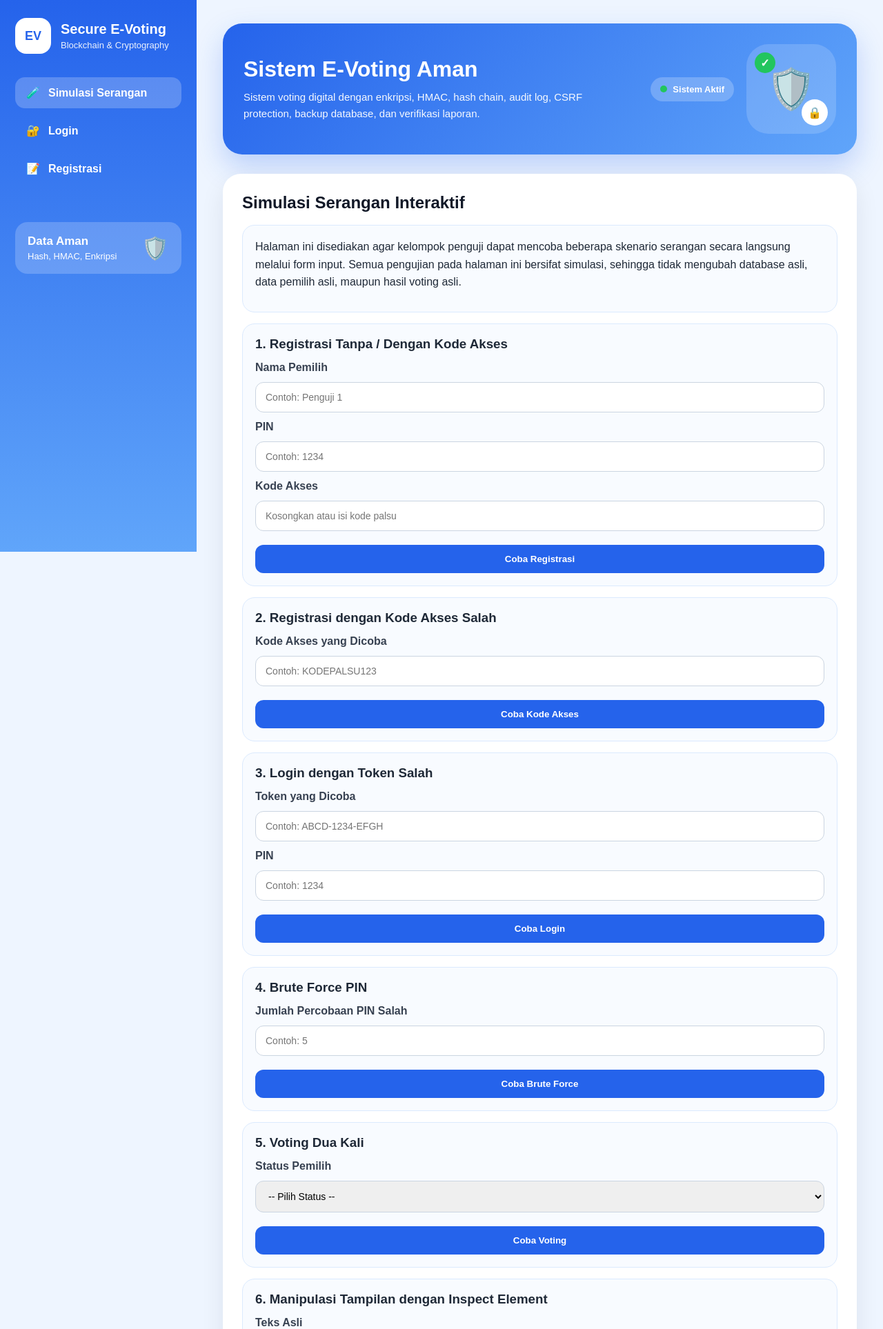
After one commit to farhmel7/E-voting-krip, a Flask app: page /simulasi-serangan in a window 1280 px wide. The commit adds this page. Shown: the top 1927 px of the page at 69% size. Run offline with Flask 3, Linux system fonts and the light colour scheme; parts of the project's set-up code (start-up, migrations or seed data) failed here and were passed over.

Commit message:
Tambah simulasi serangan interaktif

```diff
--- a/app.py
+++ b/app.py
@@ -31,8 +31,8 @@ system = SecureEVotingSystem()
 
 ADMIN_USERNAME = "admin"
 
-ADMIN_PASSWORD_SALT = "896f08c38fad047bc318e5b6ae11cb42"
-ADMIN_PASSWORD_HASH = "b5b8e38bc0e497fe888b93dcf8bad0da5726c93ac04430ffe977523d1cafc0d9"
+ADMIN_PASSWORD_SALT = "d3ce0cee158933cd58bcd58620d494d1"
+ADMIN_PASSWORD_HASH = "991ebcfd2f7255539c8808bd9f7e4650e3f911ec5232ead299ffefc8fc92726b"
 
 MAX_LOGIN_ATTEMPTS = 5
 LOCK_TIME_SECONDS = 300
@@ -366,9 +366,18 @@ def profile():
         flash("Data pemilih tidak ditemukan. Silakan login ulang.", "error")
         return redirect(url_for("login"))
 
+    safe_voter = {
+        "voter_id": voter["voter_id"],
+        "name": voter["name"],
+        "has_voted": voter["has_voted"],
+        "created_at": voter["created_at"],
+        "failed_login_count": voter["failed_login_count"],
+        "locked_until": voter["locked_until"]
+    }
+
     return render_template(
         "profile.html",
-        voter=voter
+        voter=safe_voter
     )
 
 
@@ -378,6 +387,286 @@ def candidates():
     return render_template(
         "candidates.html",
         candidates=system.candidates
+    )
+
+
+@app.route("/simulasi-serangan", methods=["GET", "POST"])
+def simulasi_serangan():
+    result = None
+
+    if request.method == "POST":
+        attack_type = request.form.get("attack_type", "").strip()
+
+        if attack_type == "registrasi_tanpa_kode":
+            nama = request.form.get("nama", "").strip()
+            pin = request.form.get("pin", "").strip()
+            kode_akses = request.form.get("kode_akses", "").strip()
+
+            if not kode_akses:
+                status = "Serangan Gagal"
+                message = "Registrasi ditolak karena kode akses pemilih kosong."
+            else:
+                if hmac.compare_digest(kode_akses, VOTER_ACCESS_CODE):
+                    status = "Kode Benar"
+                    message = "Kode akses benar. Pada sistem asli, registrasi dapat dilanjutkan."
+                else:
+                    status = "Serangan Gagal"
+                    message = "Kode akses salah. Registrasi tetap ditolak."
+
+            result = {
+                "title": "Percobaan Registrasi Tanpa / Dengan Kode Akses",
+                "status": status,
+                "message": message,
+                "technical": (
+                    f"Nama yang dicoba: {nama or '-'}\n"
+                    f"PIN yang dicoba: {'*' * len(pin) if pin else '-'}\n"
+                    f"Kode akses yang dicoba: {kode_akses or '-'}\n\n"
+                    f"Pada sistem asli, registrasi hanya berhasil jika kode akses sesuai dengan kode resmi.\n"
+                    f"Simulasi ini tidak menyimpan data ke database."
+                )
+            }
+
+        elif attack_type == "kode_akses_salah":
+            kode_akses = request.form.get("kode_akses_salah", "").strip()
+
+            if not kode_akses:
+                status = "Serangan Gagal"
+                message = "Kode akses kosong. Registrasi ditolak."
+            elif hmac.compare_digest(kode_akses, VOTER_ACCESS_CODE):
+                status = "Kode Benar"
+                message = "Kode akses cocok. Pada sistem asli, registrasi dapat dilanjutkan."
+            else:
+                status = "Serangan Gagal"
+                message = "Kode akses salah. Registrasi ditolak."
+
+            result = {
+                "title": "Percobaan Registrasi dengan Kode Akses",
+                "status": status,
+                "message": message,
+                "technical": (
+                    f"Kode akses yang dicoba: {kode_akses or '-'}\n\n"
+                    f"Sistem membandingkan kode akses menggunakan hmac.compare_digest.\n"
+                    f"Jika kode tidak cocok, akun pemilih tidak dibuat."
+                )
+            }
+
+        elif attack_type == "token_salah":
+            token = request.form.get("token_palsu", "").strip()
+            pin = request.form.get("pin_token", "").strip()
+
+            token_normalized = token.replace("-", "").replace(" ", "").upper()
+
+            if token_normalized:
+                token_hash = hashlib.sha256(token_normalized.encode()).hexdigest()
+            else:
+                token_hash = "-"
+
+            result = {
+                "title": "Percobaan Login dengan Token Salah",
+                "status": "Serangan Gagal",
+                "message": "Login ditolak karena token tidak ditemukan pada database.",
+                "technical": (
+                    f"Token yang dicoba: {token or '-'}\n"
+                    f"PIN yang dicoba: {'*' * len(pin) if pin else '-'}\n\n"
+                    f"Token setelah dinormalisasi:\n{token_normalized or '-'}\n\n"
+                    f"Hash token simulasi:\n{token_hash}\n\n"
+                    f"Pada sistem asli, hash token dicocokkan dengan token_hash di database.\n"
+                    f"Jika hash tidak cocok, login ditolak."
+                )
+            }
+
+        elif attack_type == "pin_salah":
+            jumlah_percobaan = request.form.get("jumlah_percobaan", "0").strip()
+
+            try:
+                jumlah_percobaan = int(jumlah_percobaan)
+            except ValueError:
+                jumlah_percobaan = 0
+
+            if jumlah_percobaan >= 5:
+                status = "Akun Terkunci"
+                message = "PIN salah sebanyak 5 kali atau lebih. Akun dikunci sementara."
+            elif jumlah_percobaan <= 0:
+                status = "Input Tidak Valid"
+                message = "Jumlah percobaan harus lebih dari 0."
+            else:
+                status = "Login Ditolak"
+                sisa = 5 - jumlah_percobaan
+                message = f"PIN salah. Sisa percobaan sebelum akun terkunci: {sisa}"
+
+            result = {
+                "title": "Percobaan Brute Force PIN",
+                "status": status,
+                "message": message,
+                "technical": (
+                    f"Jumlah percobaan PIN salah: {jumlah_percobaan}\n\n"
+                    f"Sistem asli memiliki batas maksimal 5 percobaan PIN salah.\n"
+                    f"Jika mencapai 5 kali, akun pemilih dikunci sementara selama 5 menit."
+                )
+            }
+
+        elif attack_type == "voting_ganda":
+            status_voting = request.form.get("status_voting", "").strip()
+
+            if status_voting == "sudah":
+                status = "Serangan Gagal"
+                message = "Voting kedua ditolak karena pemilih sudah pernah melakukan voting."
+            elif status_voting == "belum":
+                status = "Voting Diizinkan"
+                message = "Pemilih belum voting, sehingga pada sistem asli pemilih masih boleh melakukan voting."
+            else:
+                status = "Input Tidak Valid"
+                message = "Status voting belum dipilih."
+
+            result = {
+                "title": "Percobaan Voting Dua Kali",
+                "status": status,
+                "message": message,
+                "technical": (
+                    f"Status voting yang disimulasikan: {status_voting or '-'}\n\n"
+                    f"Sistem asli memeriksa kolom has_voted.\n"
+                    f"Jika has_voted = 1, sistem menolak voting kedua."
+                )
+            }
+
+        elif attack_type == "inspect_element":
+            teks_asli = request.form.get("teks_asli", "").strip()
+            teks_edit = request.form.get("teks_edit", "").strip()
+
+            result = {
+                "title": "Percobaan Manipulasi Tampilan dengan Inspect Element",
+                "status": "Bukan Celah Server",
+                "message": "Tampilan bisa diedit sementara di browser, tetapi data asli server tidak berubah.",
+                "technical": (
+                    f"Teks asli di halaman:\n{teks_asli or '-'}\n\n"
+                    f"Teks yang diedit lewat browser:\n{teks_edit or '-'}\n\n"
+                    f"Perubahan ini hanya terjadi di sisi client/browser.\n"
+                    f"Setelah halaman di-refresh, tampilan kembali mengikuti data asli dari server."
+                )
+            }
+
+        elif attack_type == "manipulasi_hmac":
+            vote_asli = request.form.get("vote_asli", "").strip()
+            vote_manipulasi = request.form.get("vote_manipulasi", "").strip()
+
+            demo_key = b"demo_hmac_key"
+
+            original_data = f"vote={vote_asli}".encode()
+            tampered_data = f"vote={vote_manipulasi}".encode()
+
+            original_hmac = hmac.new(
+                demo_key,
+                original_data,
+                hashlib.sha256
+            ).hexdigest()
+
+            tampered_hmac = hmac.new(
+                demo_key,
+                tampered_data,
+                hashlib.sha256
+            ).hexdigest()
+
+            if hmac.compare_digest(original_hmac, tampered_hmac):
+                status = "Tidak Ada Perubahan"
+                message = "Data tidak berubah, sehingga HMAC masih sama."
+            else:
+                status = "Manipulasi Terdeteksi"
+                message = "Data suara berubah, sehingga HMAC hasil hitung ulang tidak cocok dengan HMAC asli."
+
+            result = {
+                "title": "Percobaan Manipulasi HMAC-SHA256",
+                "status": status,
+                "message": message,
+                "technical": (
+                    f"Vote asli: {vote_asli or '-'}\n"
+                    f"Vote manipulasi: {vote_manipulasi or '-'}\n\n"
+                    f"HMAC data asli:\n{original_hmac}\n\n"
+                    f"HMAC setelah manipulasi:\n{tampered_hmac}\n\n"
+                    f"Jika HMAC berbeda, berarti data sudah berubah."
+                )
+            }
+
+        elif attack_type == "hash_chain":
+            vote_asli = request.form.get("hash_vote_asli", "").strip()
+            vote_edit = request.form.get("hash_vote_edit", "").strip()
+
+            block_asli = {
+                "index": 1,
+                "vote": vote_asli,
+                "previous_hash": "GENESIS_HASH"
+            }
+
+            hash_asli = hashlib.sha256(
+                json.dumps(block_asli, sort_keys=True).encode()
+            ).hexdigest()
+
+            block_edit = {
+                "index": 1,
+                "vote": vote_edit,
+                "previous_hash": "GENESIS_HASH"
+            }
+
+            hash_edit = hashlib.sha256(
+                json.dumps(block_edit, sort_keys=True).encode()
+            ).hexdigest()
+
+            if hmac.compare_digest(hash_asli, hash_edit):
+                status = "Tidak Ada Perubahan"
+                message = "Isi blok tidak berubah, sehingga hash tetap sama."
+            else:
+                status = "Manipulasi Terdeteksi"
+                message = "Isi blok berubah, sehingga hash blok ikut berubah."
+
+            result = {
+                "title": "Percobaan Manipulasi Hash Chain",
+                "status": status,
+                "message": message,
+                "technical": (
+                    f"Blok asli:\n{json.dumps(block_asli, indent=4)}\n\n"
+                    f"Hash blok asli:\n{hash_asli}\n\n"
+                    f"Blok setelah diedit:\n{json.dumps(block_edit, indent=4)}\n\n"
+                    f"Hash setelah diedit:\n{hash_edit}"
+                )
+            }
+
+        elif attack_type == "edit_laporan":
+            laporan_asli = request.form.get("laporan_asli", "").strip()
+            laporan_edit = request.form.get("laporan_edit", "").strip()
+
+            hash_asli = hashlib.sha256(laporan_asli.encode()).hexdigest()
+            hash_edit = hashlib.sha256(laporan_edit.encode()).hexdigest()
+
+            if hmac.compare_digest(hash_asli, hash_edit):
+                status = "Laporan Tidak Berubah"
+                message = "Hash masih sama karena isi laporan tidak berubah."
+            else:
+                status = "Manipulasi Terdeteksi"
+                message = "Isi laporan berubah, sehingga hash laporan ikut berubah."
+
+            result = {
+                "title": "Percobaan Edit Laporan CSV",
+                "status": status,
+                "message": message,
+                "technical": (
+                    f"Isi laporan asli:\n{laporan_asli or '-'}\n\n"
+                    f"Hash laporan asli:\n{hash_asli}\n\n"
+                    f"Isi laporan setelah diedit:\n{laporan_edit or '-'}\n\n"
+                    f"Hash setelah diedit:\n{hash_edit}\n\n"
+                    f"Pada sistem asli, laporan juga dilindungi dengan digital signature RSA."
+                )
+            }
+
+        else:
+            result = {
+                "title": "Simulasi Tidak Valid",
+                "status": "Gagal",
+                "message": "Jenis simulasi tidak dikenali.",
+                "technical": "-"
+            }
+
+    return render_template(
+        "simulasi_serangan.html",
+        result=result
     )
 
 
@@ -663,9 +952,8 @@ def verify_report():
 @admin_required
 def uji_manipulasi():
     if not ENABLE_TAMPER_DEMO:
-        pass  # demo manipulasi diaktifkan
-        # # flash("Fitur uji manipulasi sedang dinonaktifkan.", "error")
-        # # return redirect(url_for("verify"))
+        flash("Fitur uji manipulasi sedang dinonaktifkan. Aktifkan EVOTING_MODE=demo untuk pengujian.", "error")
+        return redirect(url_for("verify"))
 
     if request.method == "POST":
         admin_password = request.form.get("admin_password", "").strip()
--- a/templates/base.html
+++ b/templates/base.html
@@ -20,6 +20,12 @@
             </div>
 
             <nav class="menu">
+
+                <a href="/simulasi-serangan" class="{% if request.path == '/simulasi-serangan' %}active{% endif %}">
+                    <span class="menu-icon">🧪</span>
+                    Simulasi Serangan
+                </a>
+
                 {% if session.get("role") %}
                     <a href="/" class="{% if request.path == '/' %}active{% endif %}">
                         <span class="menu-icon">🏠</span>
@@ -91,6 +97,16 @@
                         <span class="menu-icon">🚪</span>
                         Logout
                     </a>
+                {% else %}
+                    <a href="/login" class="{% if request.path == '/login' %}active{% endif %}">
+                        <span class="menu-icon">🔐</span>
+                        Login
+                    </a>
+
+                    <a href="/register" class="{% if request.path == '/register' %}active{% endif %}">
+                        <span class="menu-icon">📝</span>
+                        Registrasi
+                    </a>
                 {% endif %}
             </nav>
         </div>
--- /dev/null
+++ b/templates/simulasi_serangan.html
@@ -0,0 +1,197 @@
+{% extends "base.html" %}
+
+{% block content %}
+<h2>Simulasi Serangan Interaktif</h2>
+
+<div class="card">
+    <p>
+        Halaman ini disediakan agar kelompok penguji dapat mencoba beberapa skenario serangan
+        secara langsung melalui form input. Semua pengujian pada halaman ini bersifat simulasi,
+        sehingga tidak mengubah database asli, data pemilih asli, maupun hasil voting asli.
+    </p>
+</div>
+
+<div class="card">
+    <h3>1. Registrasi Tanpa / Dengan Kode Akses</h3>
+    <form method="POST" action="/simulasi-serangan">
+        <input type="hidden" name="csrf_token" value="{{ csrf_token }}">
+        <input type="hidden" name="attack_type" value="registrasi_tanpa_kode">
+
+        <label>Nama Pemilih</label>
+        <input type="text" name="nama" placeholder="Contoh: Penguji 1">
+
+        <label>PIN</label>
+        <input type="password" name="pin" placeholder="Contoh: 1234">
+
+        <label>Kode Akses</label>
+        <input type="text" name="kode_akses" placeholder="Kosongkan atau isi kode palsu">
+
+        <button type="submit">Coba Registrasi</button>
+    </form>
+</div>
+
+<div class="card">
+    <h3>2. Registrasi dengan Kode Akses Salah</h3>
+    <form method="POST" action="/simulasi-serangan">
+        <input type="hidden" name="csrf_token" value="{{ csrf_token }}">
+        <input type="hidden" name="attack_type" value="kode_akses_salah">
+
+        <label>Kode Akses yang Dicoba</label>
+        <input type="text" name="kode_akses_salah" placeholder="Contoh: KODEPALSU123">
+
+        <button type="submit">Coba Kode Akses</button>
+    </form>
+</div>
+
+<div class="card">
+    <h3>3. Login dengan Token Salah</h3>
+    <form method="POST" action="/simulasi-serangan">
+        <input type="hidden" name="csrf_token" value="{{ csrf_token }}">
+        <input type="hidden" name="attack_type" value="token_salah">
+
+        <label>Token yang Dicoba</label>
+        <input type="text" name="token_palsu" placeholder="Contoh: ABCD-1234-EFGH">
+
+        <label>PIN</label>
+        <input type="password" name="pin_token" placeholder="Contoh: 1234">
+
+        <button type="submit">Coba Login</button>
+    </form>
+</div>
+
+<div class="card">
+    <h3>4. Brute Force PIN</h3>
+    <form method="POST" action="/simulasi-serangan">
+        <input type="hidden" name="csrf_token" value="{{ csrf_token }}">
+        <input type="hidden" name="attack_type" value="pin_salah">
+
+        <label>Jumlah Percobaan PIN Salah</label>
+        <input type="number" name="jumlah_percobaan" min="1" max="10" placeholder="Contoh: 5">
+
+        <button type="submit">Coba Brute Force</button>
+    </form>
+</div>
+
+<div class="card">
+    <h3>5. Voting Dua Kali</h3>
+    <form method="POST" action="/simulasi-serangan">
+        <input type="hidden" name="csrf_token" value="{{ csrf_token }}">
+        <input type="hidden" name="attack_type" value="voting_ganda">
+
+        <label>Status Pemilih</label>
+        <select name="status_voting" required>
+            <option value="">-- Pilih Status --</option>
+            <option value="belum">Belum Voting</option>
+            <option value="sudah">Sudah Voting</option>
+        </select>
+
+        <button type="submit">Coba Voting</button>
+    </form>
+</div>
+
+<div class="card">
+    <h3>6. Manipulasi Tampilan dengan Inspect Element</h3>
+    <form method="POST" action="/simulasi-serangan">
+        <input type="hidden" name="csrf_token" value="{{ csrf_token }}">
+        <input type="hidden" name="attack_type" value="inspect_element">
+
+        <label>Teks Asli</label>
+        <input type="text" name="teks_asli" value="Status Voting: Belum Voting">
+
+        <label>Teks Setelah Diedit di Browser</label>
+        <input type="text" name="teks_edit" value="Status Voting: Sudah Voting">
+
+        <button type="submit">Coba Manipulasi Tampilan</button>
+    </form>
+</div>
+
+<div class="card">
+    <h3>7. Manipulasi HMAC-SHA256</h3>
+    <form method="POST" action="/simulasi-serangan">
+        <input type="hidden" name="csrf_token" value="{{ csrf_token }}">
+        <input type="hidden" name="attack_type" value="manipulasi_hmac">
+
+        <label>Vote Asli</label>
+        <select name="vote_asli" required>
+            <option value="">-- Pilih Vote Asli --</option>
+            <option value="Kandidat 1">Kandidat 1</option>
+            <option value="Kandidat 2">Kandidat 2</option>
+            <option value="Kandidat 3">Kandidat 3</option>
+        </select>
+
+        <label>Vote Setelah Dimanipulasi</label>
+        <select name="vote_manipulasi" required>
+            <option value="">-- Pilih Vote Manipulasi --</option>
+            <option value="Kandidat 1">Kandidat 1</option>
+            <option value="Kandidat 2">Kandidat 2</option>
+            <option value="Kandidat 3">Kandidat 3</option>
+        </select>
+
+        <button type="submit">Coba Manipulasi HMAC</button>
+    </form>
+</div>
+
+<div class="card">
+    <h3>8. Manipulasi Hash Chain</h3>
+    <form method="POST" action="/simulasi-serangan">
+        <input type="hidden" name="csrf_token" value="{{ csrf_token }}">
+        <input type="hidden" name="attack_type" value="hash_chain">
+
+        <label>Vote Asli di Blok</label>
+        <select name="hash_vote_asli" required>
+            <option value="">-- Pilih Vote Asli --</option>
+            <option value="Kandidat 1">Kandidat 1</option>
+            <option value="Kandidat 2">Kandidat 2</option>
+            <option value="Kandidat 3">Kandidat 3</option>
+        </select>
+
+        <label>Vote Setelah Blok Diedit</label>
+        <select name="hash_vote_edit" required>
+            <option value="">-- Pilih Vote Edit --</option>
+            <option value="Kandidat 1">Kandidat 1</option>
+            <option value="Kandidat 2">Kandidat 2</option>
+            <option value="Kandidat 3">Kandidat 3</option>
+        </select>
+
+        <button type="submit">Coba Manipulasi Hash Chain</button>
+    </form>
+</div>
+
+<div class="card">
+    <h3>9. Edit Laporan CSV</h3>
+    <form method="POST" action="/simulasi-serangan">
+        <input type="hidden" name="csrf_token" value="{{ csrf_token }}">
+        <input type="hidden" name="attack_type" value="edit_laporan">
+
+        <label>Isi Laporan Asli</label>
+        <textarea name="laporan_asli" rows="4">Kandidat 1,1
+Kandidat 2,0
+Kandidat 3,0</textarea>
+
+        <label>Isi Laporan Setelah Diedit</label>
+        <textarea name="laporan_edit" rows="4">Kandidat 1,0
+Kandidat 2,1
+Kandidat 3,0</textarea>
+
+        <button type="submit">Coba Edit Laporan</button>
+    </form>
+</div>
+
+{% if result %}
+    <div class="card result-card">
+        <h3>{{ result.title }}</h3>
+
+        <p>
+            <strong>Status:</strong> {{ result.status }}
+        </p>
+
+        <p>
+            <strong>Hasil:</strong> {{ result.message }}
+        </p>
+
+        <p><strong>Penjelasan Teknis:</strong></p>
+        <pre>{{ result.technical }}</pre>
+    </div>
+{% endif %}
+
+{% endblock %}
```
